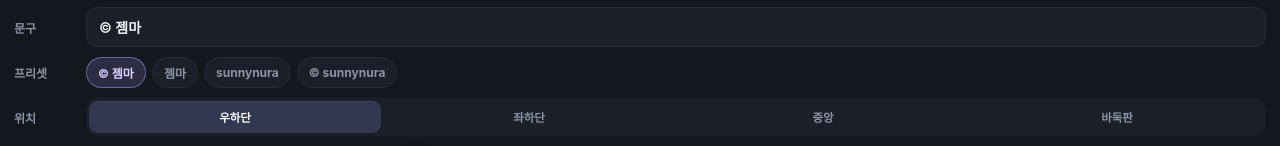
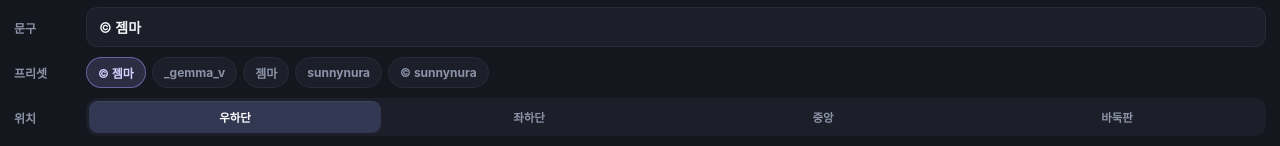
Before and after one commit to 1xijinping/1xijinping.github.io, a plain HTML site: page gemma-photo-studio.html in a window 1280 px wide. Both pictures are taken after a click on the button "워터마크". Shown: the part 493-639 px from the top of the page. Drawn offline with Linux system fonts and the light colour scheme.

Commit message:
Add files via upload

```diff
--- a/gemma-photo-studio.html
+++ b/gemma-photo-studio.html
@@ -385,6 +385,7 @@
         <span class="lbl">프리셋</span>
         <div class="chips" data-group="wmpreset">
           <button class="chip on" data-val="© 젬마">© 젬마</button>
+          <button class="chip" data-val="_gemma_v">_gemma_v</button>
           <button class="chip" data-val="젬마">젬마</button>
           <button class="chip" data-val="sunnynura">sunnynura</button>
           <button class="chip" data-val="© sunnynura">© sunnynura</button>
```
